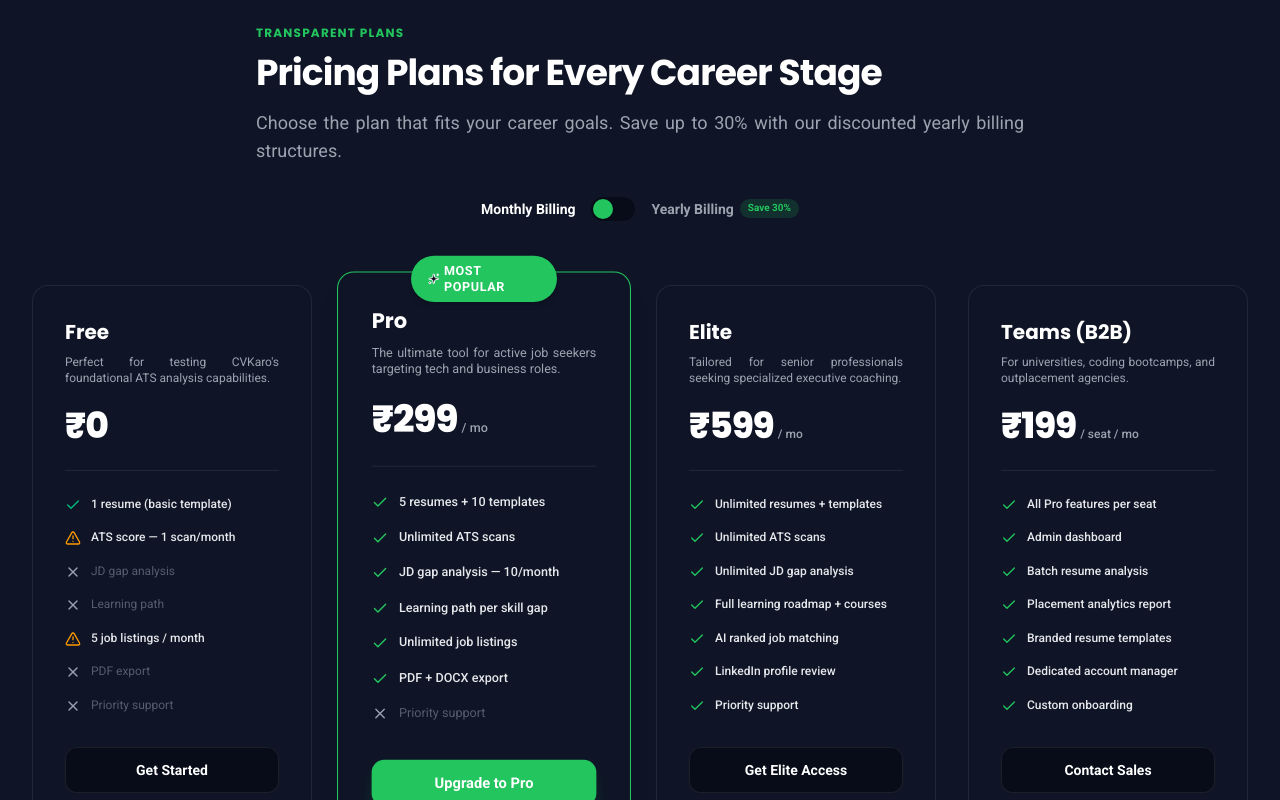
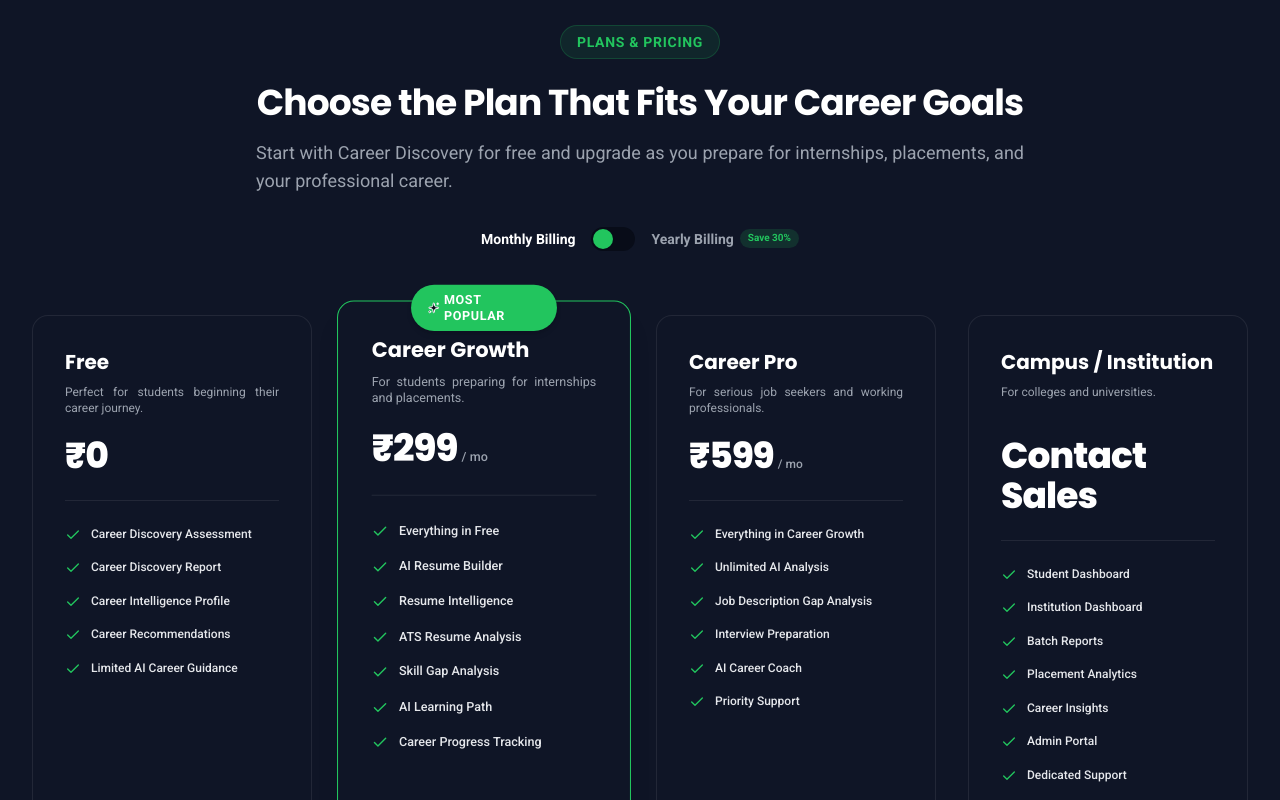
Before and after one commit to phanindra73/cvkaro-public, a React (Vite) app: page / in a window 1280 px wide. Shown: the part 8420-9220 px from the top of the page. Built offline with nearby package versions, Linux system fonts and the light colour scheme.

Commit message:
pricing section cganges commits

```diff
--- a/src/components/Pricing.tsx
+++ b/src/components/Pricing.tsx
@@ -31,9 +31,12 @@
   };
 
   const getPriceDisplay = (tier: PricingTier) => {
+    if (tier.id === "tier-campus") {
+      return { amount: "Contact Sales", period: "" };
+    }
     if (tier.priceMonthly === 0) return { amount: "₹0", period: "" };
     const price = isYearly ? tier.priceYearly : tier.priceMonthly;
-    if (tier.id === "tier-teams") {
+    if (tier.id === "tier-campus") {
       return {
         amount: `₹${price}`,
         period: isYearly ? "/ seat / mo, billed yearly" : "/ seat / mo"
@@ -50,13 +53,15 @@
       <div className="max-w-7xl mx-auto px-4 sm:px-6 lg:px-8">
 
         {/* Section Header */}
-        <div className="text-left max-w-3xl mx-auto mb-12 sm:mb-16" id="pricing-header">
-          <h2 className="text-xs font-bold text-brand-green tracking-widest uppercase mb-3">Transparent Plans</h2>
+        <div className="text-center max-w-3xl mx-auto mb-12 sm:mb-16" id="pricing-header">
+          <div className="inline-block px-4 py-1.5 mb-6 text-sm font-bold tracking-wider text-brand-green uppercase bg-brand-green/10 rounded-full border border-brand-green/20">
+            PLANS & PRICING
+          </div>
           <h3 className="text-3xl sm:text-4xl font-display font-bold text-navy-dark tracking-tight mb-4">
-            Pricing Plans for Every Career Stage
+            Choose the Plan That Fits Your Career Goals
           </h3>
           <p className="text-base sm:text-lg text-text-muted">
-            Choose the plan that fits your career goals. Save up to 30% with our discounted yearly billing structures.
+            Start with Career Discovery for free and upgrade as you prepare for internships, placements, and your professional career.
           </p>
 
           {/* Billing Switcher Toggle */}
@@ -128,28 +133,8 @@
                   {/* Features List */}
                   <ul className="space-y-3.5 mb-8">
                     {tier.features.map((feature, i) => {
-                      let icon = <Check className="h-4 w-4 text-brand-green shrink-0 mt-0.5" />;
-                      let textClass = "text-text-primary font-medium leading-relaxed";
-
-                      if (tier.id === "tier-free") {
-                        const lowerFeature = feature.toLowerCase();
-                        if (lowerFeature.includes("gap") || lowerFeature.includes("path") || lowerFeature.includes("export") || lowerFeature.includes("support")) {
-                          icon = <X className="h-4 w-4 text-gray-400 shrink-0 mt-0.5" />;
-                          textClass = "text-text-muted/50 font-normal leading-relaxed";
-                        } else if (lowerFeature.includes("scan") || lowerFeature.includes("listing")) {
-                          icon = <AlertTriangle className="h-4 w-4 text-amber-500 shrink-0 mt-0.5" />;
-                          textClass = "text-text-primary font-medium leading-relaxed";
-                        } else {
-                          icon = <Check className="h-4 w-4 text-emerald-500 shrink-0 mt-0.5" />;
-                          textClass = "text-text-primary font-medium leading-relaxed";
-                        }
-                      } else if (tier.id === "tier-pro") {
-                        const lowerFeature = feature.toLowerCase();
-                        if (lowerFeature.includes("support")) {
-                          icon = <X className="h-4 w-4 text-gray-400 shrink-0 mt-0.5" />;
-                          textClass = "text-text-muted/50 font-normal leading-relaxed";
-                        }
-                      }
+                      const icon = <Check className="h-4 w-4 text-brand-green shrink-0 mt-0.5" />;
+                      const textClass = "text-text-primary font-medium leading-relaxed";
 
                       return (
                         <li key={i} className="flex items-start gap-2.5 text-xs">
--- a/src/data.ts
+++ b/src/data.ts
@@ -105,67 +105,64 @@
     name: "Free",
     priceMonthly: 0,
     priceYearly: 0,
-    description: "Perfect for testing CVKaro's foundational ATS analysis capabilities.",
+    description: "Perfect for students beginning their career journey.",
     features: [
-      "1 resume (basic template)",
-      "ATS score — 1 scan/month",
-      "JD gap analysis",
-      "Learning path",
-      "5 job listings / month",
-      "PDF export",
-      "Priority support"
+      "Career Discovery Assessment",
+      "Career Discovery Report",
+      "Career Intelligence Profile",
+      "Career Recommendations",
+      "Limited AI Career Guidance"
     ],
-    ctaText: "Get Started"
+    ctaText: "Start Free"
+  },
+  {
+    id: "tier-growth",
+    name: "Career Growth",
+    priceMonthly: 299,
+    priceYearly: 199,
+    description: "For students preparing for internships and placements.",
+    features: [
+      "Everything in Free",
+      "AI Resume Builder",
+      "Resume Intelligence",
+      "ATS Resume Analysis",
+      "Skill Gap Analysis",
+      "AI Learning Path",
+      "Career Progress Tracking"
+    ],
+    isPopular: true,
+    ctaText: "Start Career Growth"
   },
   {
     id: "tier-pro",
-    name: "Pro",
-    priceMonthly: 299,
-    priceYearly: 199,
-    description: "The ultimate tool for active job seekers targeting tech and business roles.",
+    name: "Career Pro",
+    priceMonthly: 599,
+    priceYearly: 499,
+    description: "For serious job seekers and working professionals.",
     features: [
-      "5 resumes + 10 templates",
-      "Unlimited ATS scans",
-      "JD gap analysis — 10/month",
-      "Learning path per skill gap",
-      "Unlimited job listings",
-      "PDF + DOCX export",
-      "Priority support"
+      "Everything in Career Growth",
+      "Unlimited AI Analysis",
+      "Job Description Gap Analysis",
+      "Interview Preparation",
+      "AI Career Coach",
+      "Priority Support"
     ],
-    isPopular: true,
-    ctaText: "Upgrade to Pro"
+    ctaText: "Go Pro"
   },
   {
-    id: "tier-elite",
-    name: "Elite",
-    priceMonthly: 599,
-    priceYearly: 399,
-    description: "Tailored for senior professionals seeking specialized executive coaching.",
+    id: "tier-campus",
+    name: "Campus / Institution",
+    priceMonthly: -1,
+    priceYearly: -1,
+    description: "For colleges and universities.",
     features: [
-      "Unlimited resumes + templates",
-      "Unlimited ATS scans",
-      "Unlimited JD gap analysis",
-      "Full learning roadmap + courses",
-      "AI ranked job matching",
-      "LinkedIn profile review",
-      "Priority support"
-    ],
-    ctaText: "Get Elite Access"
-  },
-  {
-    id: "tier-teams",
-    name: "Teams (B2B)",
-    priceMonthly: 199,
-    priceYearly: 149,
-    description: "For universities, coding bootcamps, and outplacement agencies.",
-    features: [
-      "All Pro features per seat",
-      "Admin dashboard",
-      "Batch resume analysis",
-      "Placement analytics report",
-      "Branded resume templates",
-      "Dedicated account manager",
-      "Custom onboarding"
+      "Student Dashboard",
+      "Institution Dashboard",
+      "Batch Reports",
+      "Placement Analytics",
+      "Career Insights",
+      "Admin Portal",
+      "Dedicated Support"
     ],
     ctaText: "Contact Sales"
   }
```
